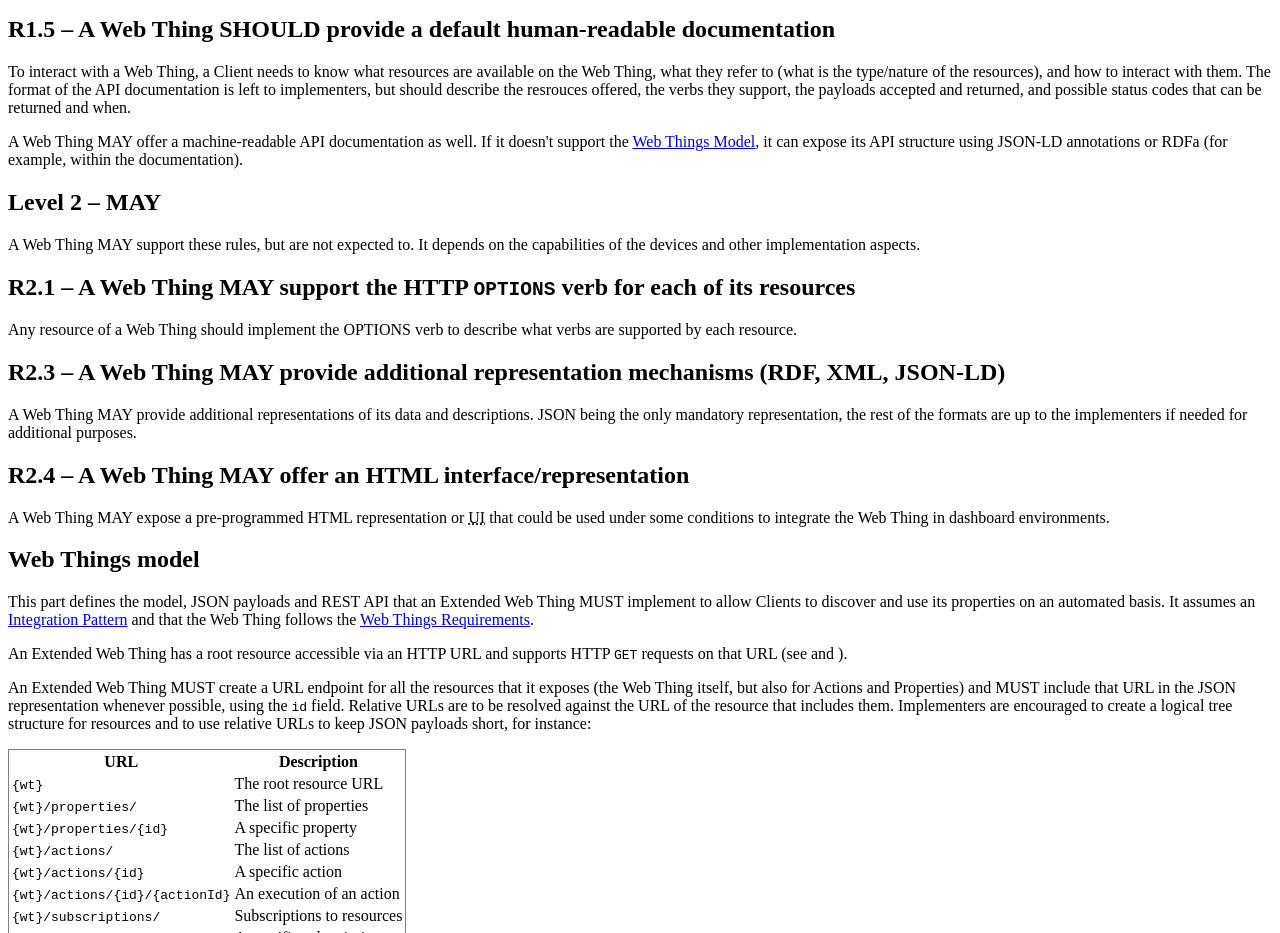
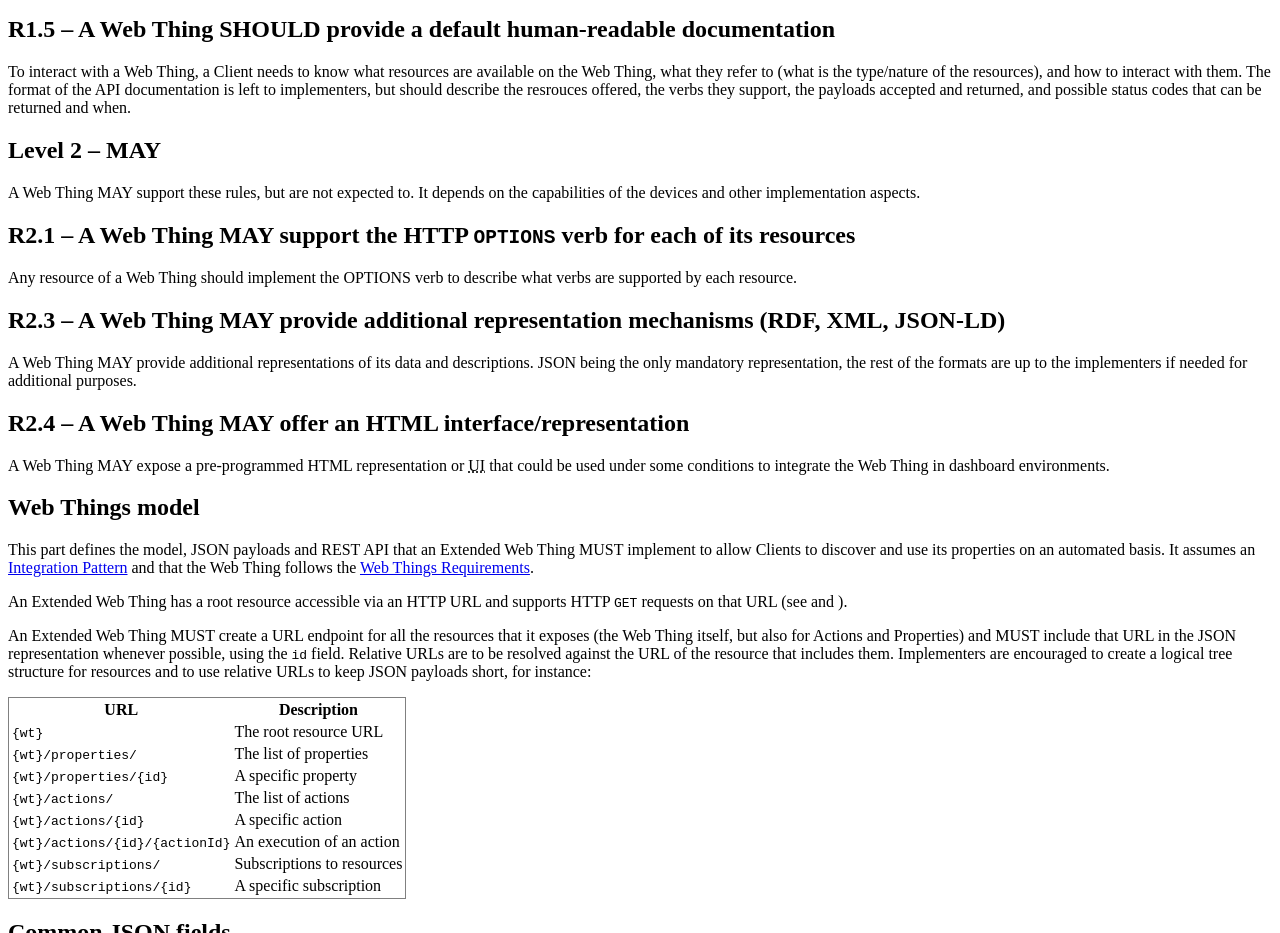
Before and after one commit to tidoust/wot-compose, a plain HTML site: page index.html in a window 1280 px wide. Shown: the part 5062-5995 px from the top of the page. Drawn offline with Linux system fonts and the light colour scheme.

Commit message:
The model is already the machine-readable API documentation.

```diff
--- a/index.html
+++ b/index.html
@@ -499,11 +499,7 @@
                 and when.
             </p>
 
-            <p>
-                A <a>Web Thing</a> MAY offer a machine-readable API documentation as well. If it doesn't support the <a
-                    href="#web-things-model">Web Things Model</a>, it can expose its API structure using JSON-LD
-                annotations or RDFa (for example, within the documentation).
-            </p>
+
         </section>
 
     </section>
```
